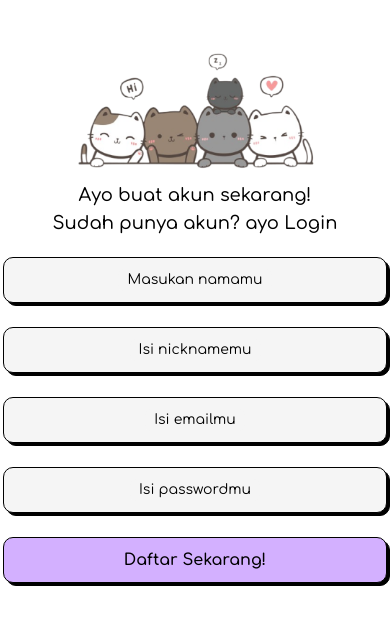
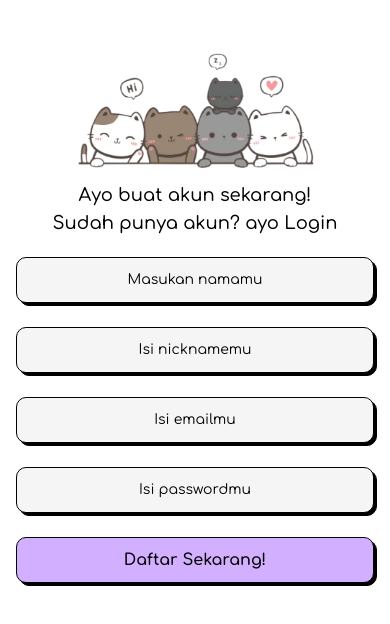
Before and after one commit to snowman1120/ceritain, a Nuxt app: page /Register in a window 390 px wide. Shown: the top 624 px of the page. Built offline with nearby package versions, Linux system fonts and the light colour scheme; no server answers; a web font is replaced by a local one.

Commit message:
[ + ] responsive login and register

```diff
--- a/components/FormLogin.vue
+++ b/components/FormLogin.vue
@@ -94,7 +94,7 @@
 <template>
   <section class="container">
     <form ref="formLogin" class="mt-5">
-      <div class="w-96 flex flex-col gap-6 mx-auto">
+      <div class="w-11/12 md:w-96 flex flex-col gap-6 mx-auto">
         <div class="relative">
           <input
             type="text"
--- a/components/FormRegistrer.vue
+++ b/components/FormRegistrer.vue
@@ -86,7 +86,7 @@
 <template>
   <section class="container">
     <form ref="formRegist" class="mt-5">
-      <div class="w-96 flex flex-col gap-6 mx-auto">
+      <div class="w-11/12 md:w-96 flex flex-col gap-6 mx-auto">
         <div class="relative">
           <input
             type="text"
```
